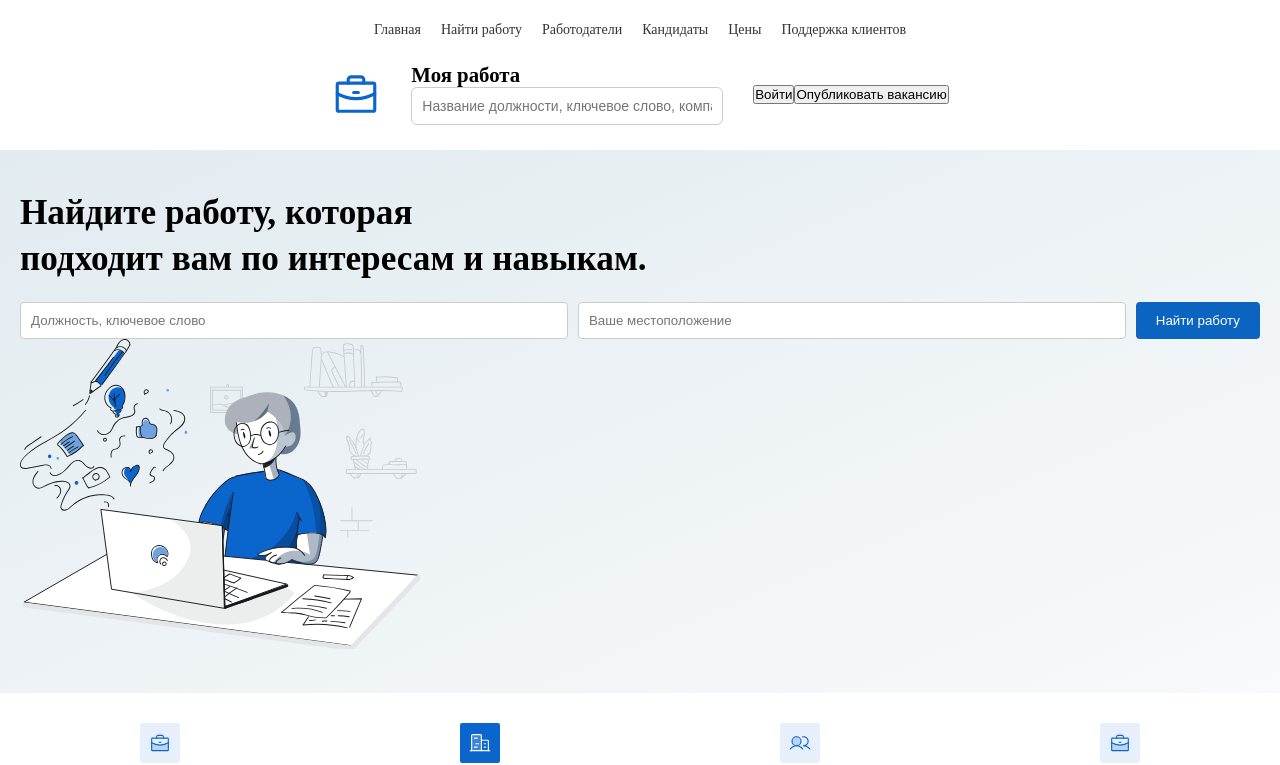
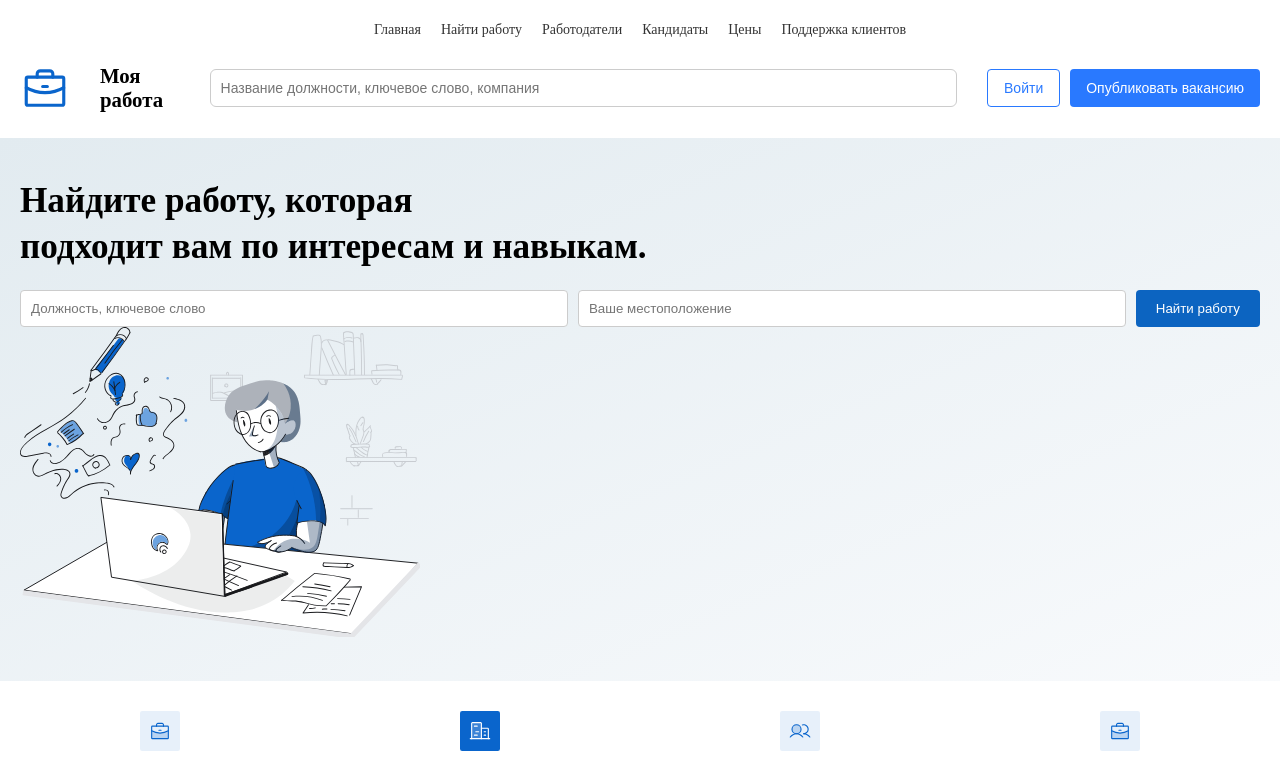
Before and after one commit to georvnebrasko/jobpilot, a React (Create React App) app: page / in a window 1280 px wide. Shown: the top 765 px of the page. Built offline with nearby package versions, Linux system fonts and the light colour scheme.

Commit message:
Обновления кода

```diff
--- a/src/components/Header.jsx
+++ b/src/components/Header.jsx
@@ -1,9 +1,10 @@
 import React from 'react';
-import logo from '../assets/images/logo.svg';
+import logo from '../assets/images/logo.svg'; // Логотип (портфель внутри)
 
 function Header({ onOpenAuthModal }) {
   return (
     <header className="header">
+      {/* Верхняя навигационная панель */}
       <div className="header-top">
         <nav className="navbar">
           <ul>
@@ -16,9 +17,17 @@ function Header({ onOpenAuthModal }) {
           </ul>
         </nav>
       </div>
+
+      {/* Нижняя часть: центрируем заголовок и строку поиска */}
       <div className="header-bottom">
-        <img src={logo} alt="JobPilot Logo" className="header-logo" />
-        <div className="header-bottom-left">
+        {/* Логотип */}
+        <img
+          src={logo}
+          alt="JobPilot Logo"
+          className="header-logo"
+        />
+
+        <div className="header-search-wrapper">
           <span className="my-job">Моя работа</span>
           <input
             type="text"
@@ -26,9 +35,15 @@ function Header({ onOpenAuthModal }) {
             className="header-search"
           />
         </div>
-        <div className="header-bottom-right">
-          <button className="login-btn" onClick={onOpenAuthModal}>Войти</button>
-          <button className="publish-btn">Опубликовать вакансию</button>
+
+        <div className="header-buttons">
+          {/* При нажатии вызываем функцию открытия модального окна регистрации */}
+          <button className="login-btn" onClick={onOpenAuthModal}>
+            Войти
+          </button>
+          <button className="publish-btn">
+            Опубликовать вакансию
+          </button>
         </div>
       </div>
     </header>
```
